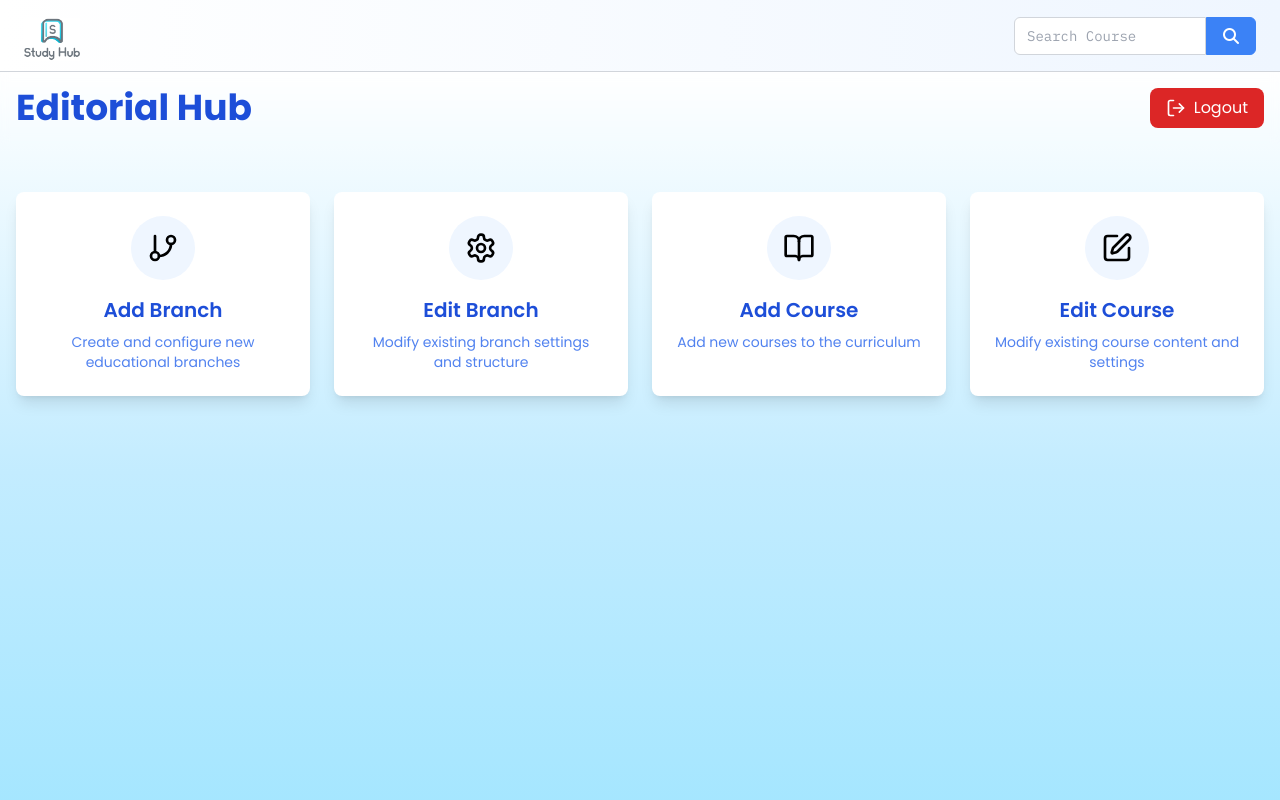
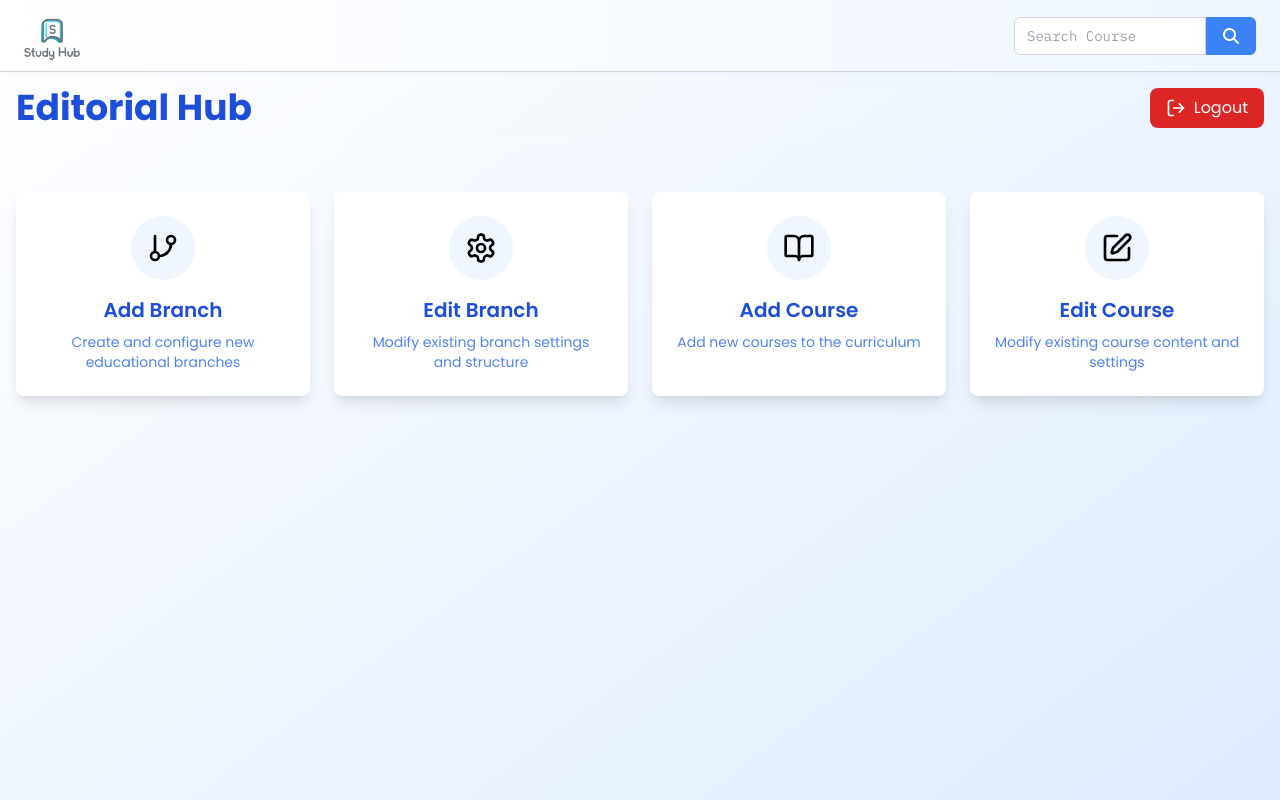
Before and after one commit to vinnovateit/StudyHub2, a Next.js app: page /editorial/edit-hub in a window 1280 px wide. Shown: the top 800 px of the page. Built offline with nearby package versions, Linux system fonts and the light colour scheme; sample sign-in values are in the browser's storage.

Commit message:
Remove extra gradient
Signed-off-by: thecoder-001 <ayush06feb@gmail.com>

```diff
--- a/app/editorial/edit-hub/page.js
+++ b/app/editorial/edit-hub/page.js
@@ -62,7 +62,7 @@
 
   return (
     <div
-      className={`min-h-screen bg-gradient-to-b from-white via-[#C3ECFF] to-[#9FE5FF] ${poppins.variable}`}
+      className={`min-h-screen ${poppins.variable}`}
     >
       {/* Header with Logout */}
       <div className="backdrop-blur-sm">
```
